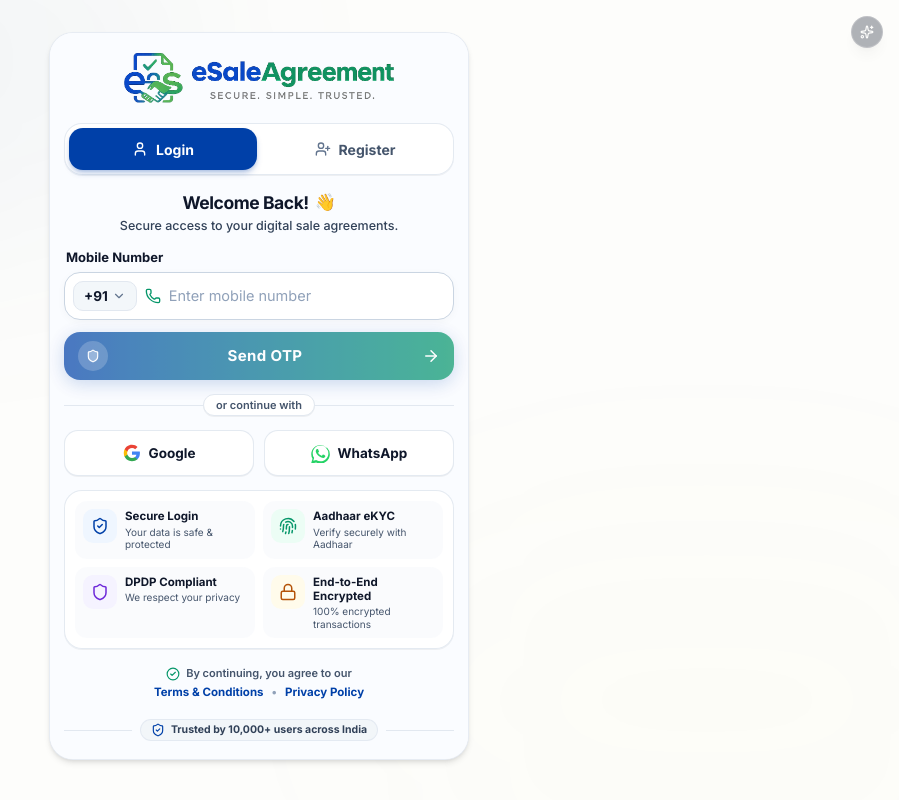
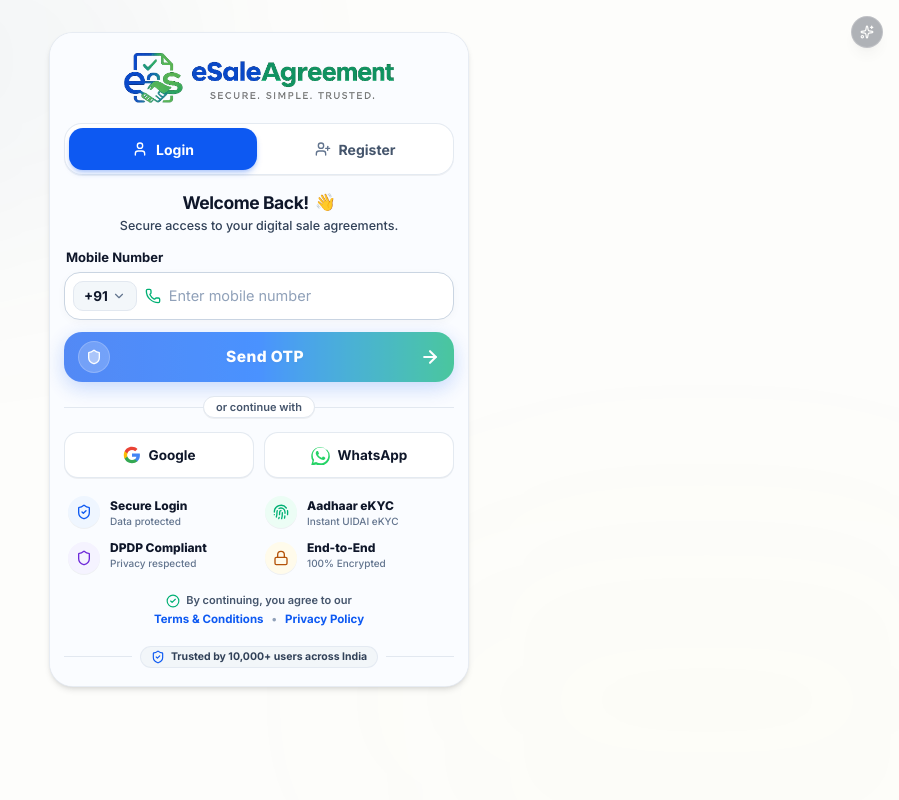
Before and after one commit to dacnikhil21/trilok, a Next.js app: page /login in a window 1280 px wide. Shown: the whole page, without its empty margins (381-1280 px from the left). Built offline with nearby package versions, Linux system fonts and the light colour scheme.

Commit message:
feat: match exact electric blue to mint green gradient Send OTP button from reference design image copy 3.png and adopt sleek minimalist trust list

```diff
--- a/src/app/login/page.tsx
+++ b/src/app/login/page.tsx
@@ -63,7 +63,7 @@
                 type="button"
                 className={`h-[42px] rounded-[14px] font-bold text-[14px] flex items-center justify-center gap-2 transition-all ${
                   activeTab === 'login'
-                    ? 'bg-[#0040A8] text-white shadow-md shadow-[#0040A8]/25'
+                    ? 'bg-[#0D59F2] text-white shadow-md shadow-[#0D59F2]/25'
                     : 'text-slate-600 hover:text-slate-900 hover:bg-slate-50'
                 }`}
                 onClick={() => setActiveTab('login')}
@@ -76,7 +76,7 @@
                 type="button"
                 className={`h-[42px] rounded-[14px] font-bold text-[14px] flex items-center justify-center gap-2 transition-all ${
                   activeTab === 'register'
-                    ? 'bg-[#0040A8] text-white shadow-md shadow-[#0040A8]/25'
+                    ? 'bg-[#0D59F2] text-white shadow-md shadow-[#0D59F2]/25'
                     : 'text-slate-600 hover:text-slate-900 hover:bg-slate-50'
                 }`}
                 onClick={() => setActiveTab('register')}
@@ -109,7 +109,7 @@
                 </label>
 
                 {/* Custom Phone Input Bar */}
-                <div className={`w-full h-[48px] rounded-[16px] bg-white border ${error ? 'border-red-500' : 'border-slate-300'} shadow-[0_2px_8px_rgba(0,0,0,0.03)] flex items-center px-2 transition-all focus-within:border-[#0040A8] focus-within:ring-2 focus-within:ring-[#0040A8]/15`}>
+                <div className={`w-full h-[48px] rounded-[16px] bg-white border ${error ? 'border-red-500' : 'border-slate-300'} shadow-[0_2px_8px_rgba(0,0,0,0.03)] flex items-center px-2 transition-all focus-within:border-[#0D59F2] focus-within:ring-2 focus-within:ring-[#0D59F2]/15`}>
 
                   {/* Country Code Pill (+91 ⌄) */}
                   <div className="flex items-center gap-1 px-2.5 py-1 rounded-[10px] bg-slate-100/80 border border-slate-200 text-[#0F172A] font-bold text-[13.5px] shrink-0 mr-2 cursor-pointer hover:bg-slate-200/80 transition-colors">
@@ -118,7 +118,7 @@
                   </div>
 
                   {/* Green Phone Icon */}
-                  <Phone className="w-4 h-4 text-[#059669] shrink-0 mr-2" />
+                  <Phone className="w-4 h-4 text-[#00B074] shrink-0 mr-2" />
 
                   {/* Input Field */}
                   <input
@@ -133,22 +133,22 @@
                 {error && <p className="text-[11.5px] font-semibold text-red-500 mt-1 px-1">{error}</p>}
               </div>
 
-              {/* SECTION 4: Deep High-Contrast Gradient "Send OTP" Button */}
+              {/* SECTION 4: EXACT MATCH REFERENCE GRADIENT "Send OTP" BUTTON */}
               <button
                 type="button"
                 onClick={handleSubmit}
                 disabled={isButtonDisabled || isLoading}
-                className={`w-full h-[48px] rounded-[16px] bg-gradient-to-r from-[#0040A8] to-[#059669] text-white font-bold text-[15px] flex items-center justify-between px-3.5 transition-all shadow-[0_4px_18px_rgba(0,64,168,0.28)] active:scale-[0.985] ${
+                className={`w-full h-[50px] rounded-[18px] bg-gradient-to-r from-[#0D59F2] via-[#0066FF] to-[#00B074] text-white font-bold text-[15.5px] flex items-center justify-between px-3.5 transition-all shadow-[0_6px_20px_rgba(13,89,242,0.32)] active:scale-[0.985] ${
                   isButtonDisabled ? 'opacity-70 cursor-not-allowed' : 'hover:opacity-95'
                 }`}
               >
-                <div className="w-7.5 h-7.5 rounded-full bg-white/20 flex items-center justify-center shrink-0">
-                  <Shield className="w-3.5 h-3.5 text-white fill-white/30" />
+                <div className="w-8 h-8 rounded-full bg-white/20 flex items-center justify-center shrink-0 border border-white/20">
+                  <Shield className="w-4 h-4 text-white fill-white/40" />
                 </div>
 
-                <span className="tracking-wide">{isLoading ? "Sending OTP..." : "Send OTP"}</span>
+                <span className="tracking-wide font-extrabold text-[15.5px] drop-shadow-xs">{isLoading ? "Sending OTP..." : "Send OTP"}</span>
 
-                <ArrowRight className="w-4.5 h-4.5 text-white shrink-0" />
+                <ArrowRight className="w-5 h-5 text-white shrink-0 stroke-[2.5]" />
               </button>
 
               {/* Floating Divider ("or continue with") */}
@@ -195,51 +195,51 @@
             </div>
           )}
 
-          {/* ── SECTION 6: 2×2 TRUST CARD GRID CONTAINER ───────────────────────────── */}
-          <div className="w-full bg-white/95 backdrop-blur-xs border border-slate-200/90 rounded-[18px] p-2.5 shadow-2xs">
-            <div className="grid grid-cols-2 gap-2">
+          {/* ── SECTION 6: SLEEK MINIMALIST 2×2 TRUST LIST (Option 1 - No Heavy Boxes) ── */}
+          <div className="w-full pt-1 px-1">
+            <div className="grid grid-cols-2 gap-x-3 gap-y-3">
 
-              {/* Card 1: Secure Login */}
-              <div className="flex items-start gap-2 p-2 rounded-[12px] bg-slate-50/70 hover:bg-slate-100/60 transition-colors">
-                <div className="w-8.5 h-8.5 rounded-[10px] bg-[#EFF6FF] text-[#0040A8] flex items-center justify-center shrink-0">
-                  <ShieldCheck className="w-4.5 h-4.5 text-[#0040A8]" />
+              {/* Item 1: Secure Login */}
+              <div className="flex items-center gap-2.5">
+                <div className="w-8 h-8 rounded-full bg-[#EFF6FF] text-[#0D59F2] flex items-center justify-center shrink-0 shadow-2xs">
+                  <ShieldCheck className="w-4 h-4 text-[#0D59F2]" />
                 </div>
-                <div className="flex flex-col text-left min-w-0">
-                  <span className="text-[11.5px] font-bold text-[#0F172A] leading-tight">Secure Login</span>
-                  <span className="text-[10px] text-slate-600 leading-tight mt-0.5">Your data is safe & protected</span>
+                <div className="flex flex-col min-w-0">
+                  <span className="text-[12px] font-extrabold text-[#0F172A] leading-tight">Secure Login</span>
+                  <span className="text-[10px] text-slate-500 font-medium leading-tight mt-0.5">Data protected</span>
                 </div>
               </div>
 
-              {/* Card 2: Aadhaar eKYC */}
-              <div className="flex items-start gap-2 p-2 rounded-[12px] bg-slate-50/70 hover:bg-slate-100/60 transition-colors">
-                <div className="w-8.5 h-8.5 rounded-[10px] bg-[#ECFDF5] text-[#059669] flex items-center justify-center shrink-0">
-                  <Fingerprint className="w-4.5 h-4.5 text-[#059669]" />
+              {/* Item 2: Aadhaar eKYC */}
+              <div className="flex items-center gap-2.5">
+                <div className="w-8 h-8 rounded-full bg-[#ECFDF5] text-[#00B074] flex items-center justify-center shrink-0 shadow-2xs">
+                  <Fingerprint className="w-4 h-4 text-[#00B074]" />
                 </div>
-                <div className="flex flex-col text-left min-w-0">
-                  <span className="text-[11.5px] font-bold text-[#0F172A] leading-tight">Aadhaar eKYC</span>
-                  <span className="text-[10px] text-slate-600 leading-tight mt-0.5">Verify securely with Aadhaar</span>
+                <div className="flex flex-col min-w-0">
+                  <span className="text-[12px] font-extrabold text-[#0F172A] leading-tight">Aadhaar eKYC</span>
+                  <span className="text-[10px] text-slate-500 font-medium leading-tight mt-0.5">Instant UIDAI eKYC</span>
                 </div>
               </div>
 
-              {/* Card 3: DPDP Compliant */}
-              <div className="flex items-start gap-2 p-2 rounded-[12px] bg-slate-50/70 hover:bg-slate-100/60 transition-colors">
-                <div className="w-8.5 h-8.5 rounded-[10px] bg-[#F5F3FF] text-[#6D28D9] flex items-center justify-center shrink-0">
-                  <Shield className="w-4.5 h-4.5 text-[#6D28D9]" />
+              {/* Item 3: DPDP Compliant */}
+              <div className="flex items-start gap-2.5">
+                <div className="w-8 h-8 rounded-full bg-[#F5F3FF] text-[#6D28D9] flex items-center justify-center shrink-0 shadow-2xs mt-0.5">
+                  <Shield className="w-4 h-4 text-[#6D28D9]" />
                 </div>
-                <div className="flex flex-col text-left min-w-0">
-                  <span className="text-[11.5px] font-bold text-[#0F172A] leading-tight">DPDP Compliant</span>
-                  <span className="text-[10px] text-slate-600 leading-tight mt-0.5">We respect your privacy</span>
+                <div className="flex flex-col min-w-0">
+                  <span className="text-[12px] font-extrabold text-[#0F172A] leading-tight">DPDP Compliant</span>
+                  <span className="text-[10px] text-slate-500 font-medium leading-tight mt-0.5">Privacy respected</span>
                 </div>
               </div>
 
-              {/* Card 4: End-to-End Encrypted */}
-              <div className="flex items-start gap-2 p-2 rounded-[12px] bg-slate-50/70 hover:bg-slate-100/60 transition-colors">
-                <div className="w-8.5 h-8.5 rounded-[10px] bg-[#FFFBEB] text-[#B45309] flex items-center justify-center shrink-0">
-                  <Lock className="w-4.5 h-4.5 text-[#B45309]" />
+              {/* Item 4: End-to-End Encrypted */}
+              <div className="flex items-start gap-2.5">
+                <div className="w-8 h-8 rounded-full bg-[#FFFBEB] text-[#B45309] flex items-center justify-center shrink-0 shadow-2xs mt-0.5">
+                  <Lock className="w-4 h-4 text-[#B45309]" />
                 </div>
-                <div className="flex flex-col text-left min-w-0">
-                  <span className="text-[11.5px] font-bold text-[#0F172A] leading-tight">End-to-End Encrypted</span>
-                  <span className="text-[10px] text-slate-600 leading-tight mt-0.5">100% encrypted transactions</span>
+                <div className="flex flex-col min-w-0">
+                  <span className="text-[12px] font-extrabold text-[#0F172A] leading-tight">End-to-End</span>
+                  <span className="text-[10px] text-slate-500 font-medium leading-tight mt-0.5">100% Encrypted</span>
                 </div>
               </div>
 
@@ -247,9 +247,9 @@
           </div>
 
           {/* ── SECTION 7: Legal Terms & Conditions ────────────────────────────────── */}
-          <div className="w-full text-center pt-0.5">
+          <div className="w-full text-center pt-1">
             <div className="flex items-center justify-center gap-1.5 text-[11px] text-slate-600 font-semibold">
-              <CheckCircle2 className="w-3.5 h-3.5 text-[#059669] shrink-0" />
+              <CheckCircle2 className="w-3.5 h-3.5 text-[#00B074] shrink-0" />
               <span>By continuing, you agree to our</span>
             </div>
 
@@ -257,7 +257,7 @@
               <button
                 type="button"
                 onClick={() => setIsTermsOpen(true)}
-                className="text-[#0040A8] hover:underline"
+                className="text-[#0D59F2] hover:underline"
               >
                 Terms & Conditions
               </button>
@@ -265,7 +265,7 @@
               <button
                 type="button"
                 onClick={() => setIsTermsOpen(true)}
-                className="text-[#0040A8] hover:underline"
+                className="text-[#0D59F2] hover:underline"
               >
                 Privacy Policy
               </button>
@@ -276,7 +276,7 @@
           <div className="w-full flex items-center justify-center gap-2 pt-1 pb-0.5">
             <div className="flex-1 border-t border-slate-200" />
             <div className="flex items-center gap-1.5 text-[10.5px] text-slate-700 font-bold px-2.5 py-0.5 rounded-full bg-slate-100/90 border border-slate-200/80">
-              <ShieldCheck className="w-3.5 h-3.5 text-[#0040A8]" />
+              <ShieldCheck className="w-3.5 h-3.5 text-[#0D59F2]" />
               <span>Trusted by 10,000+ users across India</span>
             </div>
             <div className="flex-1 border-t border-slate-200" />
```
